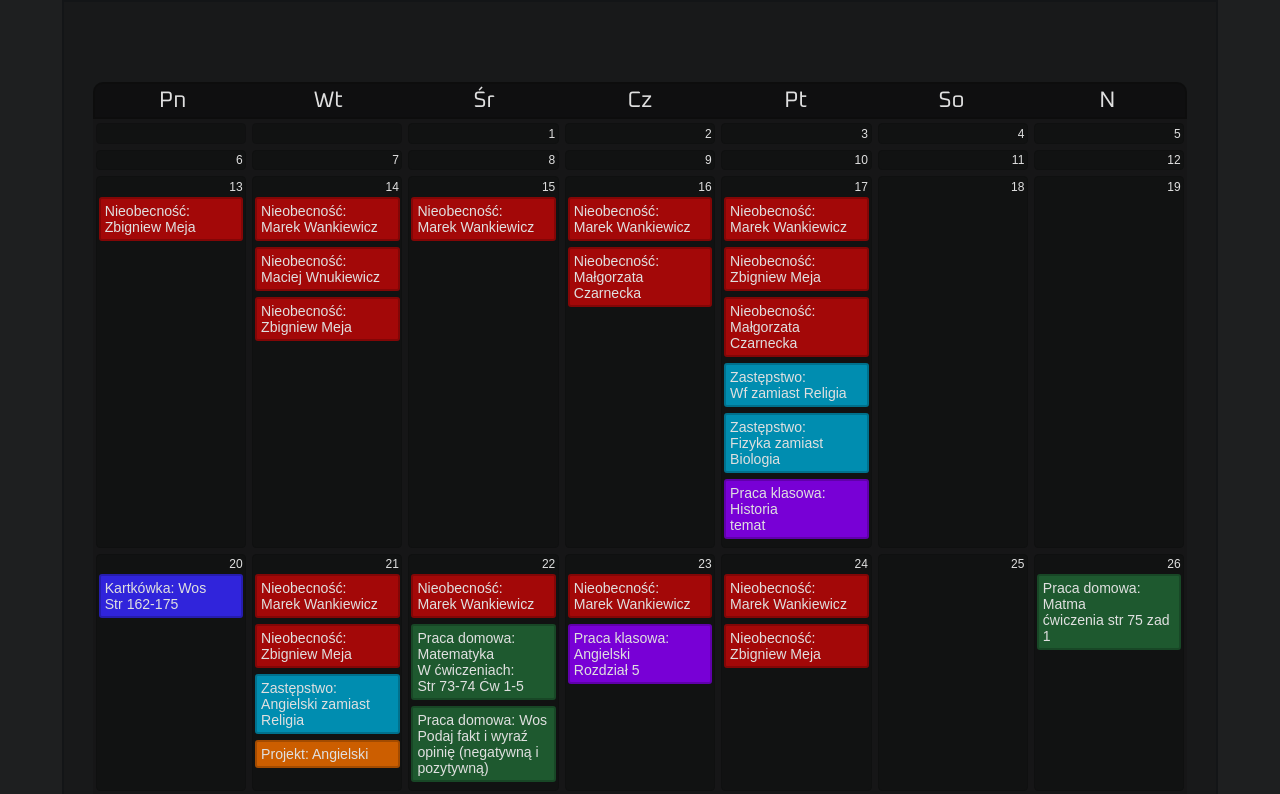
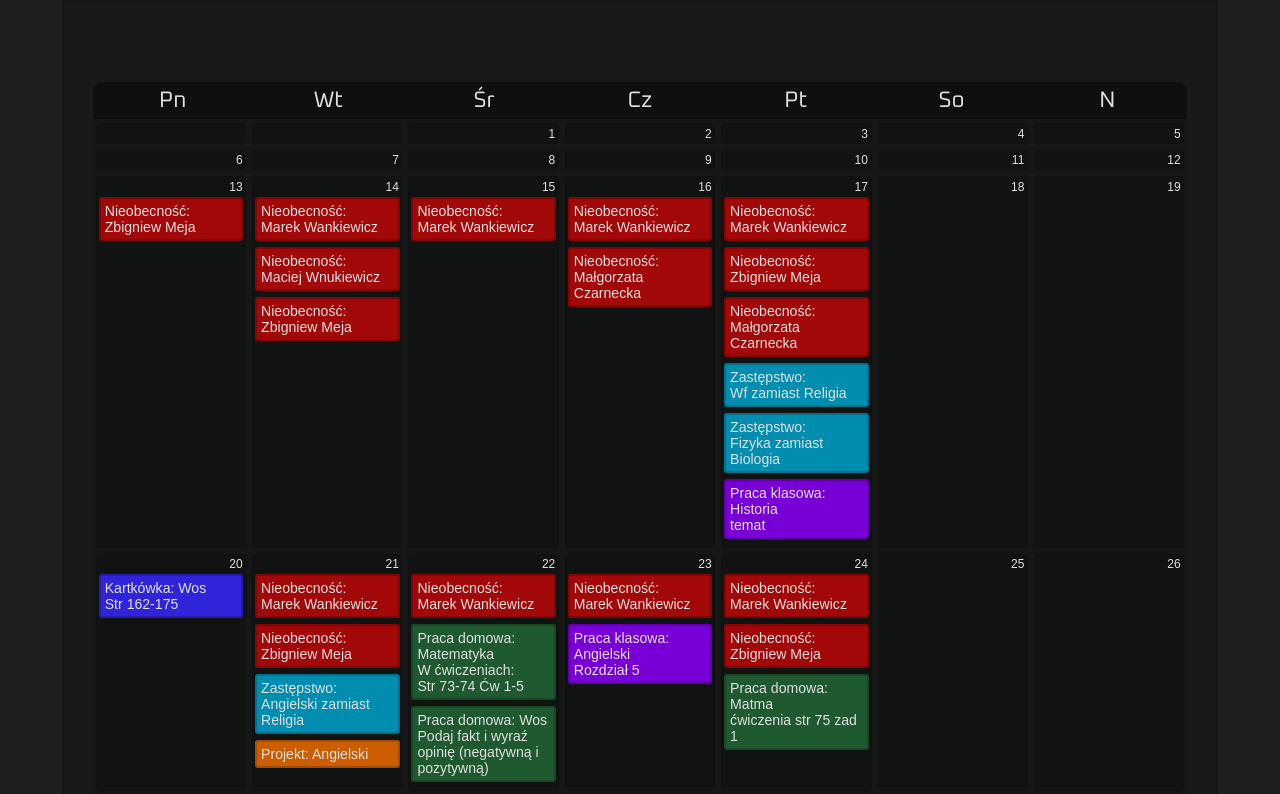
Before and after one commit to WithBlueHorns/WithBlueHorns.github.io, a plain HTML site: page school/stuff.html in a window 1280 px wide. Shown: the top 794 px of the page. Drawn offline with Linux system fonts and the light colour scheme; a web font is replaced by a local one.

Commit message:
Update stuff.html

```diff
--- a/school/stuff.html
+++ b/school/stuff.html
@@ -54,9 +54,9 @@
                 <div class="c-calendar-cell"><span>21</span><div class="info-block absence">Nieobecność:<br>Marek Wankiewicz</div><div class="info-block absence">Nieobecność:<br>Zbigniew Meja</div><div class="info-block sub">Zastępstwo:<br>Angielski zamiast Religia</div><div class="info-block project">Projekt: Angielski</div></div>
                 <div class="c-calendar-cell"><span>22</span><div class="info-block absence">Nieobecność:<br>Marek Wankiewicz</div><div class="info-block hw">Praca domowa: Matematyka<br>W ćwiczeniach: <br>Str 73-74 Ćw 1-5</div><div class="info-block hw">Praca domowa: Wos<br>Podaj fakt i wyraź opinię (negatywną i pozytywną)</div></div>
                 <div class="c-calendar-cell"><span>23</span><div class="info-block absence">Nieobecność:<br>Marek Wankiewicz</div><div class="info-block exam">Praca klasowa: Angielski<br>Rozdział 5</div></div>
-                <div class="c-calendar-cell"><span>24</span><div class="info-block absence">Nieobecność:<br>Marek Wankiewicz</div><div class="info-block absence">Nieobecność:<br>Zbigniew Meja</div></div>
+                <div class="c-calendar-cell"><span>24</span><div class="info-block absence">Nieobecność:<br>Marek Wankiewicz</div><div class="info-block absence">Nieobecność:<br>Zbigniew Meja</div><div class="info-block hw">Praca domowa: Matma<br>ćwiczenia str 75 zad 1</div></div>
                 <div class="c-calendar-cell"><span>25</span></div>
-                <div class="c-calendar-cell"><span>26</span><div class="info-block hw">Praca domowa: Matma<br>ćwiczenia str 75 zad 1</div></div>
+                <div class="c-calendar-cell"><span>26</span></div>
 
             </div>
             <div class="c-calendar-row">
```
